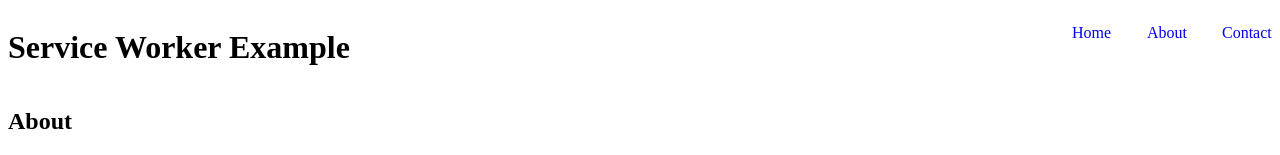
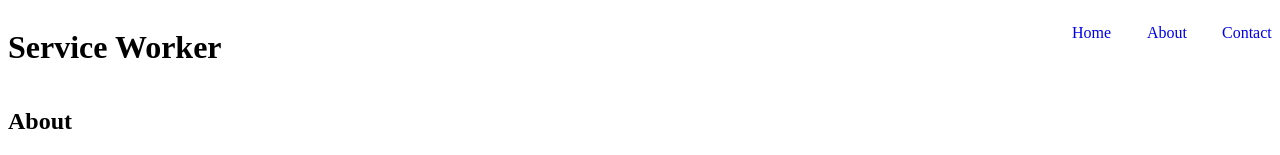
Before and after one commit to HamzaJirah/HamzaJirah.github.io, a plain HTML site: page about.html in a window 1280 px wide. Shown: the top 155 px of the page. Drawn offline with Linux system fonts and the light colour scheme.

Commit message:
updated the header title

```diff
--- a/about.html
+++ b/about.html
@@ -10,7 +10,7 @@
 <body>
   <div class="container">
     <header>
-      <h1>Service Worker Example</h1>
+      <h1>Service Worker</h1>
     </header>
     <nav>
       <ul>
```
Also changed, not shown: contact.html (+1 -1 lines), index.html (+1 -1 lines).
